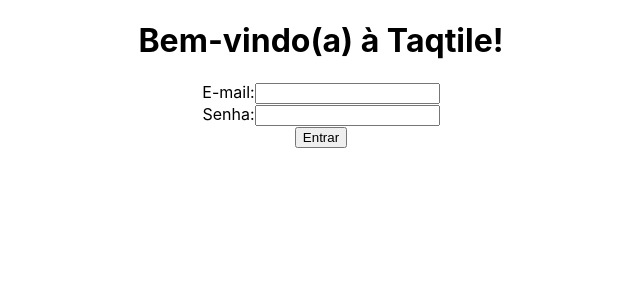
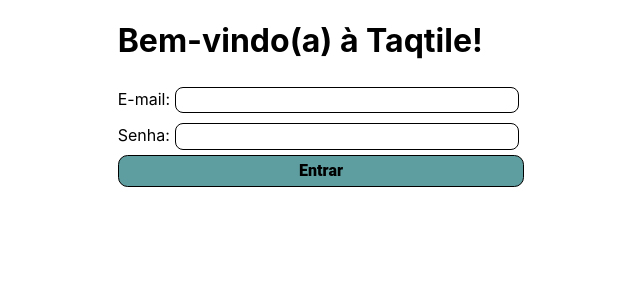
Before and after one commit to indigotech/onboard-lucas-santos, a React (Create React App) app in the folder leme-onboarding/: page / in a window 1280 px wide. Shown: the top 300 px of the page, without its empty margins (319-959 px from the left). Built offline with nearby package versions, Linux system fonts and the light colour scheme.

Commit message:
Modify CSS

```diff
--- a/leme-onboarding/src/App.css
+++ b/leme-onboarding/src/App.css
@@ -1,11 +1,25 @@
 .App {
-  text-align: center;
+  display: grid;
+  align-items: center;
+  justify-content: center;
 }
 
 .App_Form {
-  background-color: cornflowerblue;
+  border:0.1em solid black;
+  border-radius:0.6em;
+  margin: 5px;
+  padding:0.35em 6.2em;
 }
 
-.App_Aside {
-  background-color: coral;
+.App_Button {
+  display:inline-block;
+  padding:0.35em 1.2em;
+  border:0.1em solid rgb(0, 0, 0);
+  border-radius:0.6em;
+  font-family:'Roboto',sans-serif;
+  font-weight:1000;
+  font-size: initial;
+  color:rgb(0, 0, 0);
+  text-align:center;
+  background-color: cadetblue;
 }
--- a/leme-onboarding/src/App.tsx
+++ b/leme-onboarding/src/App.tsx
@@ -28,7 +28,7 @@
       <form>
         <label>
           E-mail:
-          <input type="text" name="email" />
+          <input className="App_Form"  type="text" name="email" />
         </label>
       </form>
     );
@@ -41,7 +41,7 @@
       <form>
         <label>
           Senha:
-          <input type="password" name="password"/>
+          <input className="App_Form" type="password" name="password"/>
         </label>
       </form>
     );
@@ -49,17 +49,14 @@
 }
 
 class SubmitButtom extends React.Component {
+
   render () {
     return (
-      <button>
+      <button className="App_Button">
         Entrar
       </button>
     );
   }
-
-  private handleButtonTap = () => {
-    // do something when button click
-  }
 }
 
 export default App;
```
